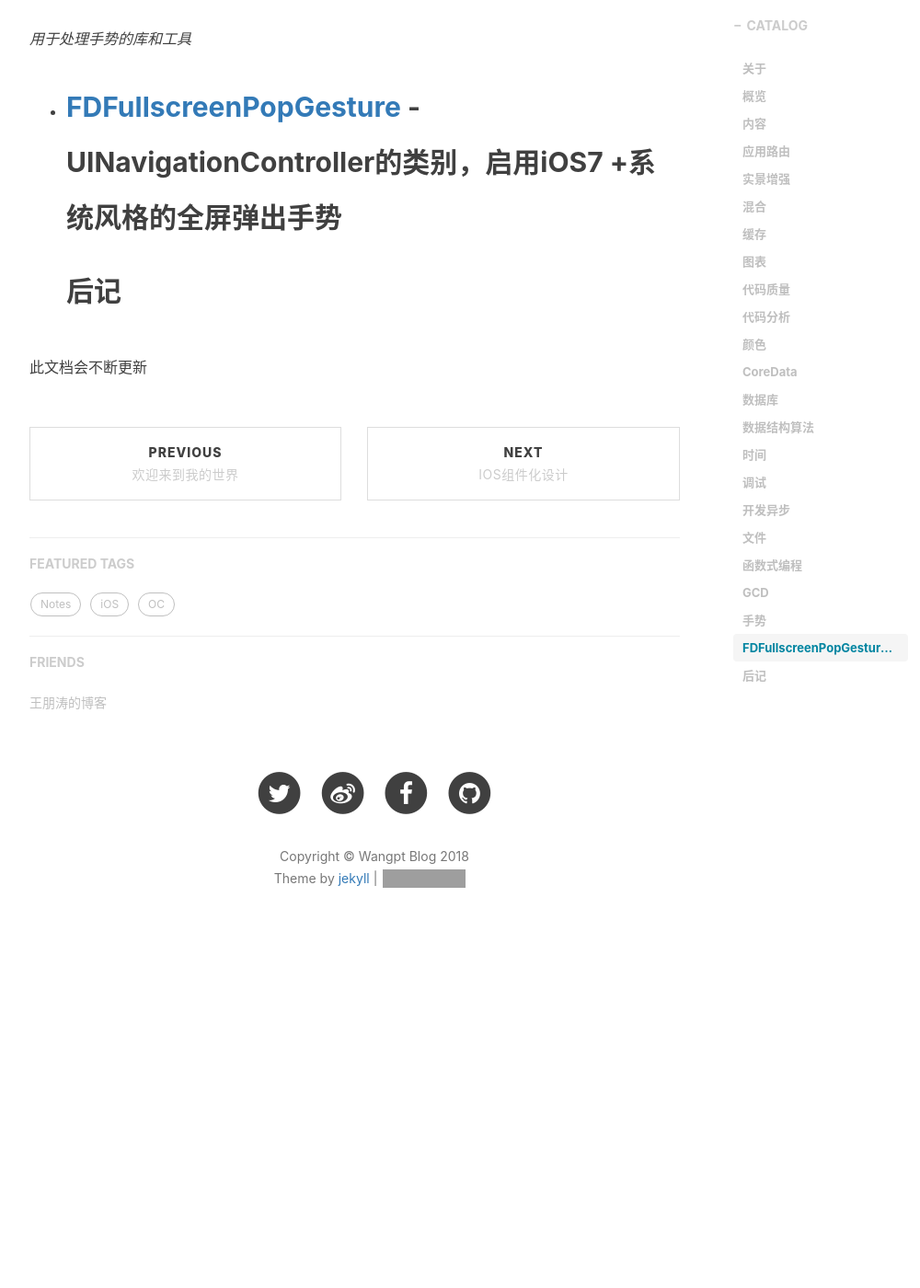
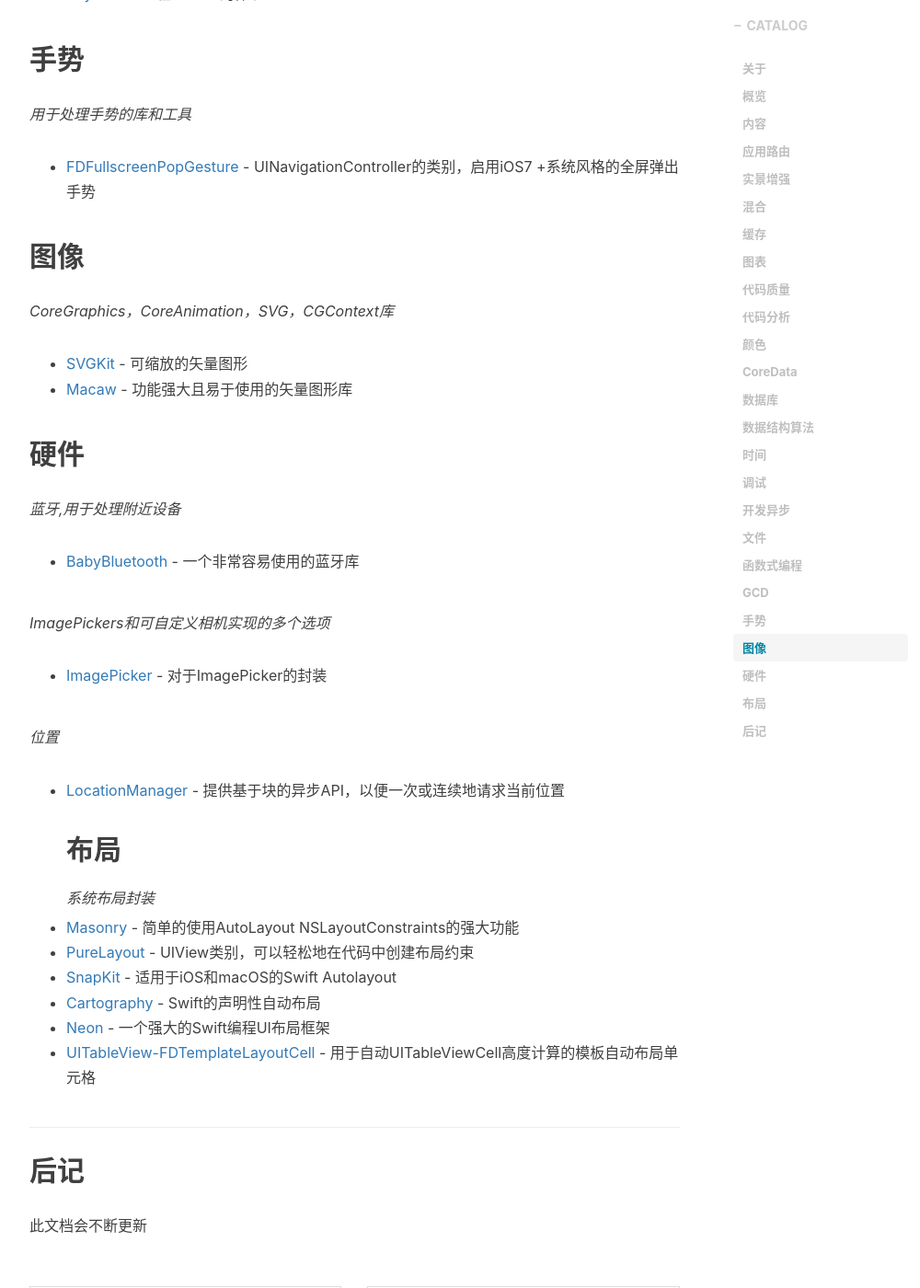
Before and after one commit to wangpt/wangpt.github.io, a Jekyll site: the page built from _posts/2018-08-29-vendor-github.markdown, in a window 1280 px wide and 1400 px high, scrolled down 5435 px. Shown: the whole window at 92% size, without its empty margins (233-1233 px from the left). Built offline with Jekyll 4.4.1, drawn with Linux system fonts in a browser that asks for light colours; nearby versions of some CDN libraries; comment, search, counter and statistics services are not loaded; before the commit the page ends 6494 px from its top, so only the background shows below that; grey boxes are pictures that could not be loaded.

Commit message:
Fix vendor

```diff
--- a/_posts/2018-08-29-vendor-github.markdown
+++ b/_posts/2018-08-29-vendor-github.markdown
@@ -40,6 +40,9 @@
 - [函数式编程](#函数式编程)
 - [GCD](#GCD)
 - [手势](#手势)
+- [图像](#图像)
+- [硬件](#硬件)
+- [布局](#布局)
 ## 内容
 ### 应用路由
 *优雅的URL路由，导航框架，深层链接等*
@@ -145,20 +148,54 @@
 
 ## 文件
 *文件管理，zip处理*
+
 * [ZipArchive](https://github.com/ZipArchive/ZipArchive) - ZipArchive是一个简单的实用程序类，用于在iOS和Mac上压缩和解压缩文件
 
 ## 函数式编程
 *Swift函数编程工具的集合*
+
 * [Swiftz](https://github.com/typelift/Swiftz) - Swift中的函数式编程
 * [Argo](https://github.com/thoughtbot/Argo) - 函数式JSON解析库
 
 ## GCD
 *GCD工具*
+
 * [Async](https://github.com/duemunk/Async) - GCD在swift上的体现
 
 ## 手势
 *用于处理手势的库和工具*
+
 * [FDFullscreenPopGesture](https://github.com/forkingdog/FDFullscreenPopGesture) - UINavigationController的类别，启用iOS7 +系统风格的全屏弹出手势
+
+## 图像
+*CoreGraphics，CoreAnimation，SVG，CGContext库*
+
+* [SVGKit](https://github.com/SVGKit/SVGKit) - 可缩放的矢量图形
+* [Macaw](https://github.com/exyte/macaw) -  功能强大且易于使用的矢量图形库
+
+## 硬件
+*蓝牙,用于处理附近设备*
+
+* [BabyBluetooth](https://github.com/coolnameismy/BabyBluetooth) - 一个非常容易使用的蓝牙库
+
+*ImagePickers和可自定义相机实现的多个选项*
+
+* [ImagePicker](https://github.com/hyperoslo/ImagePicker) - 对于ImagePicker的封装
+
+*位置*
+
+* [LocationManager](https://github.com/intuit/LocationManager) - 提供基于块的异步API，以便一次或连续地请求当前位置
+## 布局
+*系统布局封装*
+
+* [Masonry](https://github.com/SnapKit/Masonry) - 简单的使用AutoLayout NSLayoutConstraints的强大功能
+* [PureLayout](https://github.com/PureLayout/PureLayout) - UIView类别，可以轻松地在代码中创建布局约束
+* [SnapKit](https://github.com/SnapKit/SnapKit) - 适用于iOS和macOS的Swift Autolayout
+* [Cartography](https://github.com/robb/Cartography) - Swift的声明性自动布局
+* [Neon](https://github.com/mamaral/Neon) - 一个强大的Swift编程UI布局框架
+* [UITableView-FDTemplateLayoutCell](https://github.com/forkingdog/UITableView-FDTemplateLayoutCell) - 用于自动UITableViewCell高度计算的模板自动布局单元格
+
+
 ---
 ## 后记
 
```
